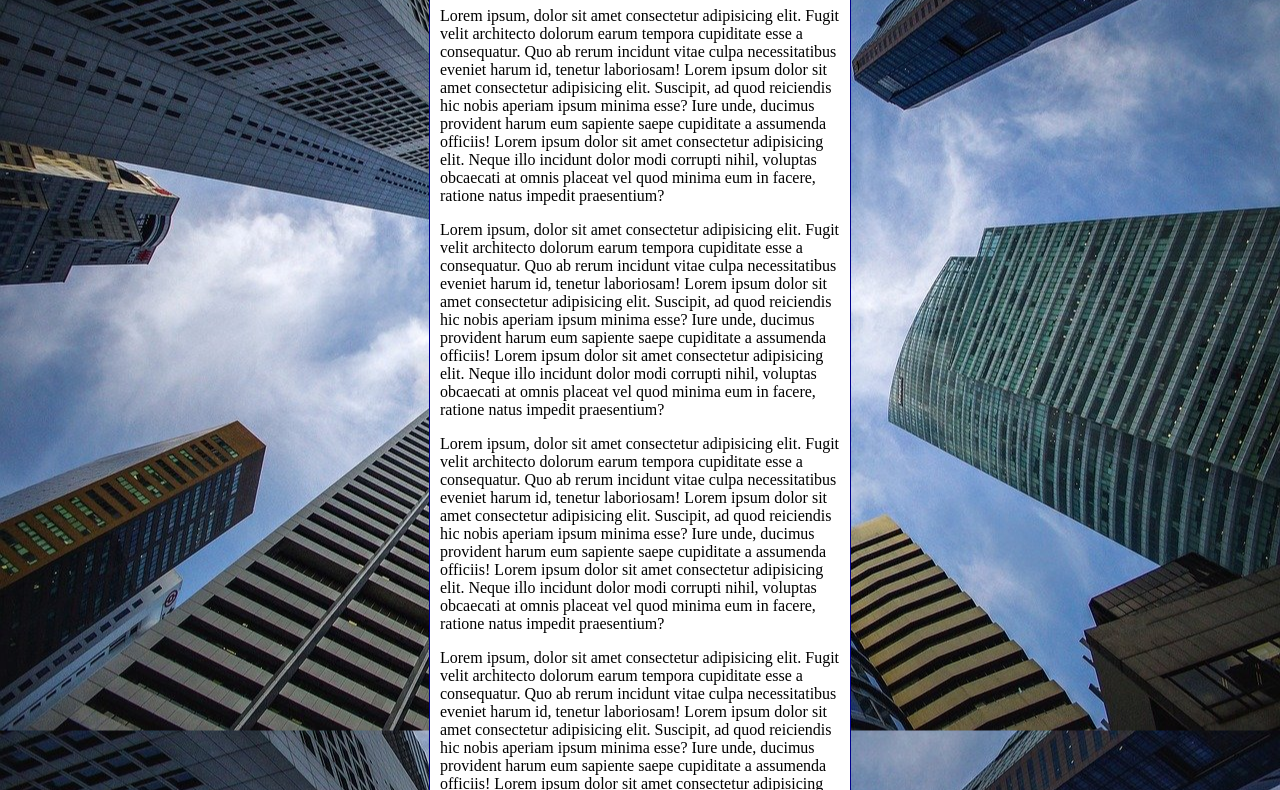
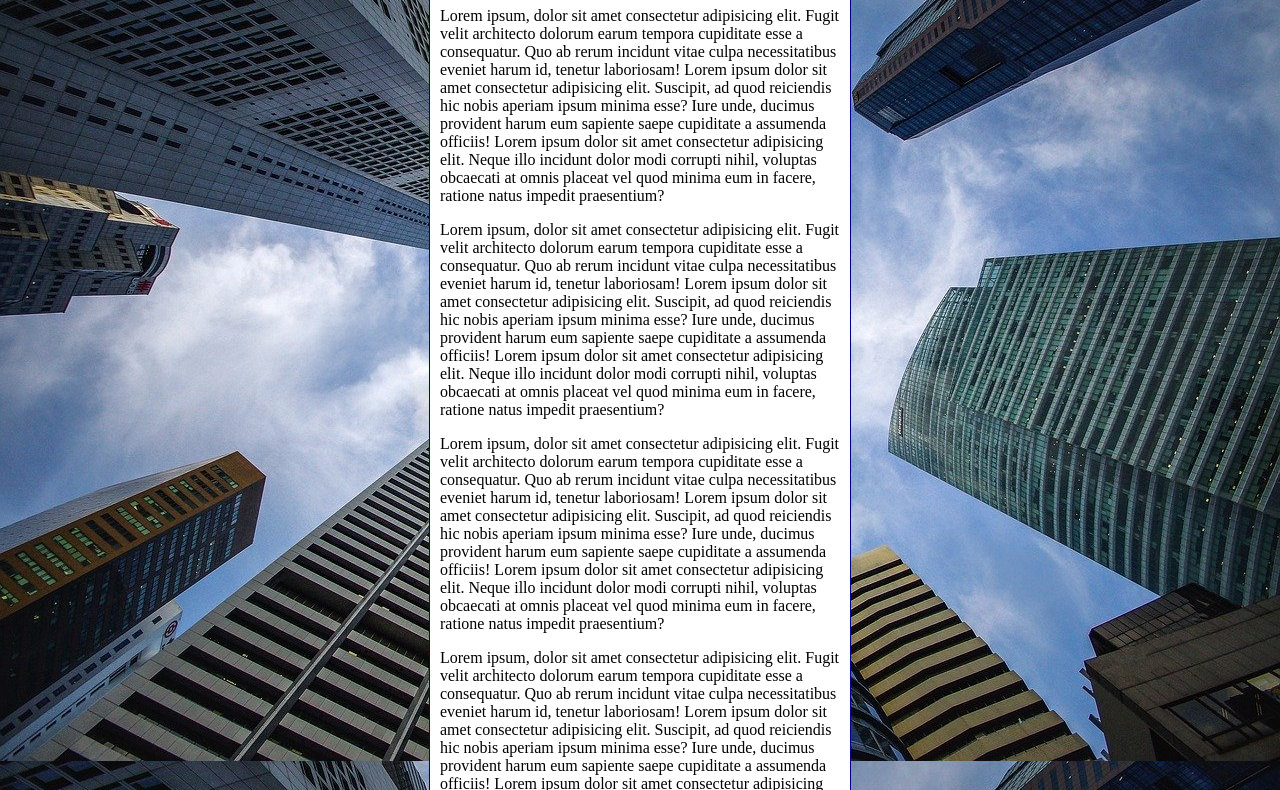
Before and after one commit to eduardobotelho28/html-css, a plain HTML site: page exercícios/ex022/fundo006.html in a window 1280 px wide. Shown: the part 92-882 px from the top of the page. Drawn offline with Linux system fonts and the light colour scheme.

Commit message:
update no fundo006

```diff
--- a/exercícios/ex022/fundo006.html
+++ b/exercícios/ex022/fundo006.html
@@ -7,12 +7,19 @@
     <title>Posicionamento</title>
     <style>
         body {
-            background-color: black;
+            /* background-color: black;
             background-image: url('imagens/wallpaper002.jpg');
             background-position: center center;
-            background-repeat: repeat-y;
+            background-repeat: no-repeat;
             background-size: cover;
-            height: 97vh;
+            background-attachment: fixed;
+            height: 97vh; */
+
+            /*
+            color > image > position > repeat > size > attachment
+            */
+            background: black url('imagens/wallpaper002.jpg') center center no-repeat fixed;
+            background-size: cover;
         }
         main {
             background-color: white;
```
